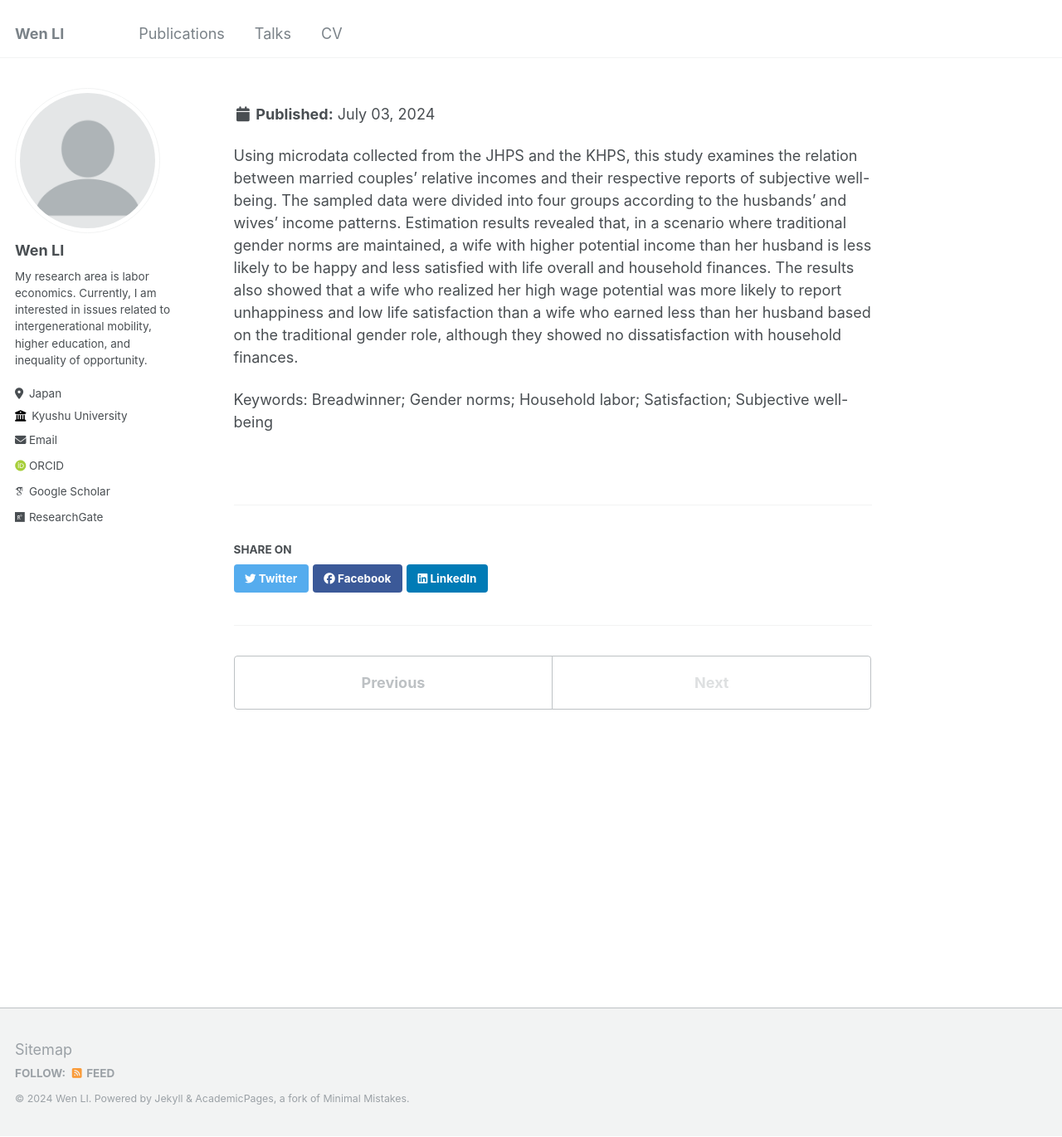
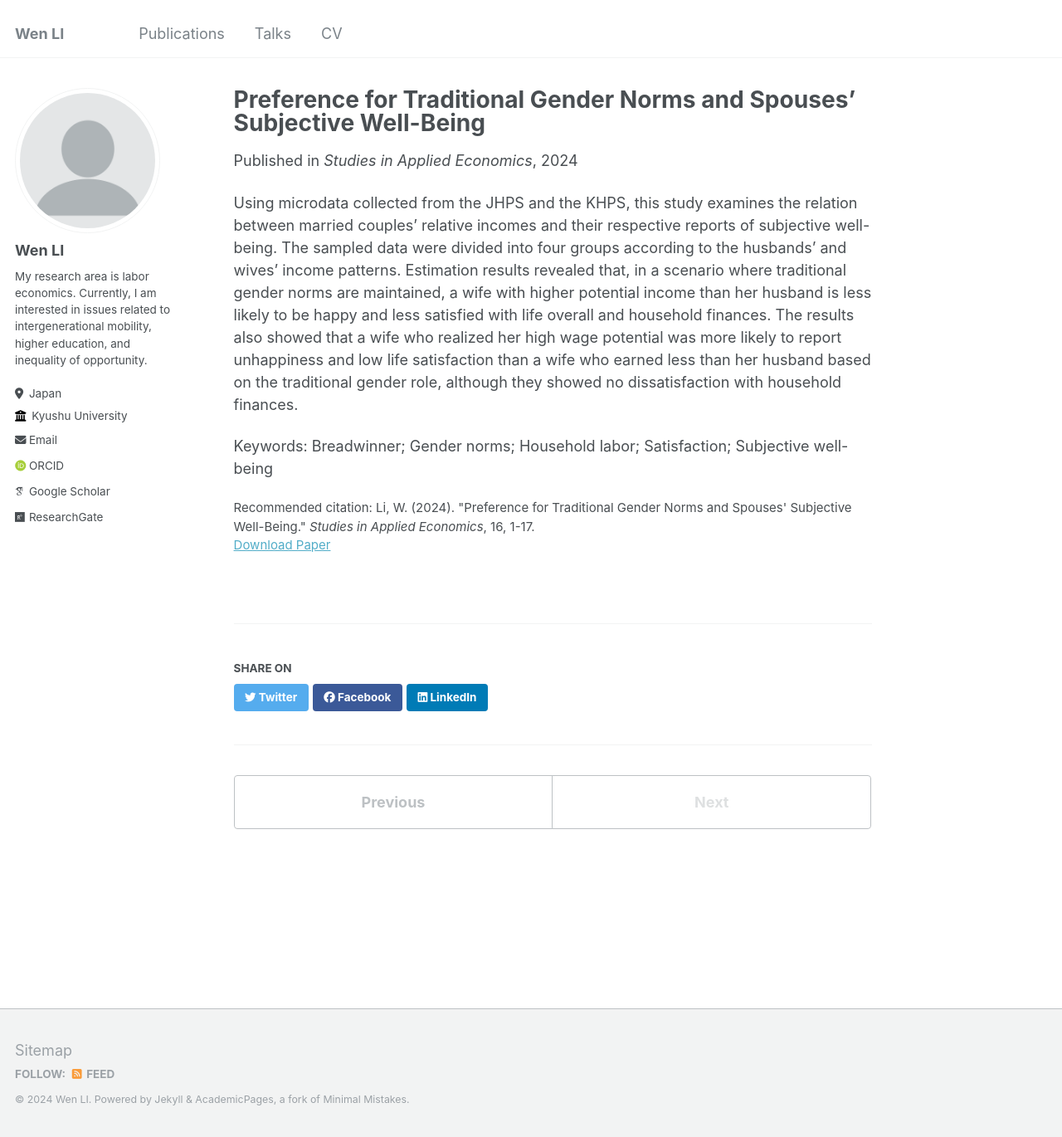
Before and after one commit to wenli-econ/wenli-econ.github.io, a Jekyll site: the page built from _publications/2024-03-01-preference-traditional-gender-norms-spouses-wellbeing-number-4.md, in a window 1280 px wide and 1370 px high. Shown: the whole window at 83% size. Built offline with Jekyll 4.4.1, drawn with Linux system fonts in a browser that asks for light colours; some web fonts are replaced.

Commit message:
Update 2024-03-01-preference-traditional-gender-norms-spouses-wellbeing-number-4.md

```diff
--- a/_publications/2024-03-01-preference-traditional-gender-norms-spouses-wellbeing-number-4.md
+++ b/_publications/2024-03-01-preference-traditional-gender-norms-spouses-wellbeing-number-4.md
@@ -6,7 +6,7 @@ excerpt: 'This paper explores the relationship between preferences for tradition
 date: 2024-03-01
 venue: 'Studies in Applied Economics'
 paperurl: 'https://www.keisoshobo.co.jp/book/b644599.html'
-citation: 'Li, W. (2024). "Preference for Traditional Gender Norms and Spouses' Subjective Well-Being." <i>Studies in Applied Economics</i>, 16, 1-17.'
+citation: "Li, W. (2024). \"Preference for Traditional Gender Norms and Spouses' Subjective Well-Being.\" <i>Studies in Applied Economics</i>, 16, 1-17."
 ---
 
 Using microdata collected from the JHPS and the KHPS, this study examines the relation between married couples’ relative incomes and their respective reports of subjective well-being. The sampled data were divided into four groups according to the husbands’ and wives’ income patterns. Estimation results revealed that, in a scenario where traditional gender norms are maintained, a wife with higher potential income than her husband is less likely to be happy and less satisfied with life overall and household finances. The results also showed that a wife who realized her high wage potential was more likely to report unhappiness and low life satisfaction than a wife who earned less than her husband based on the traditional gender role, although they showed no dissatisfaction with household finances.
```
